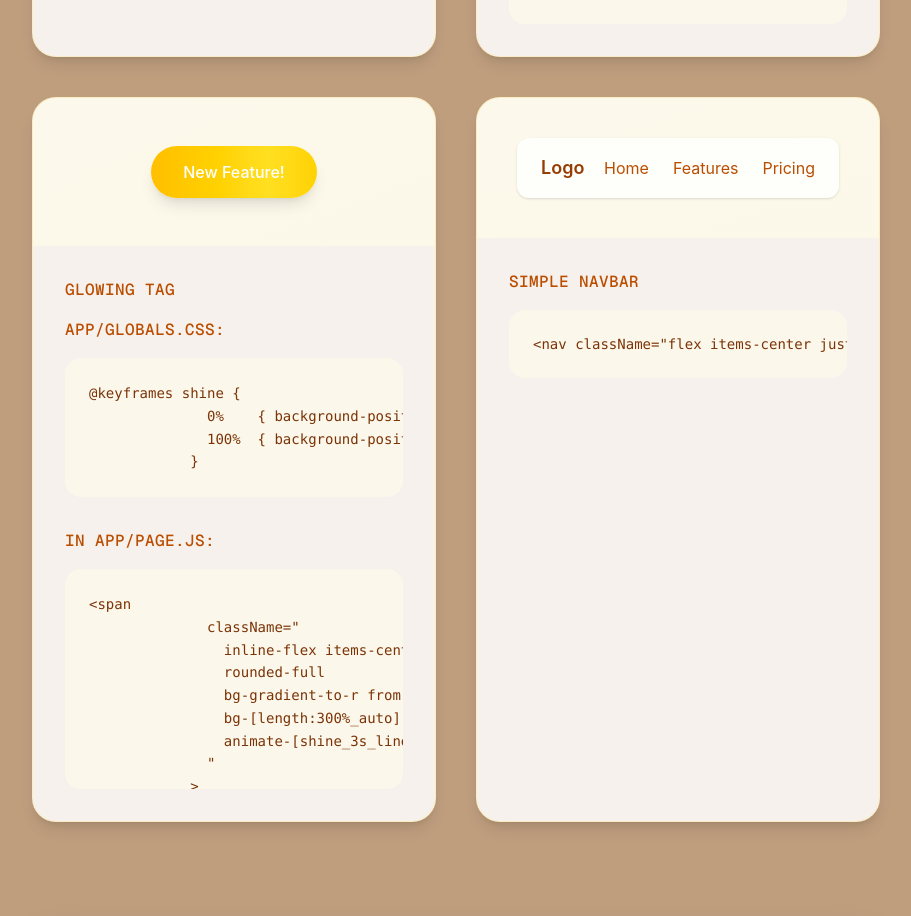
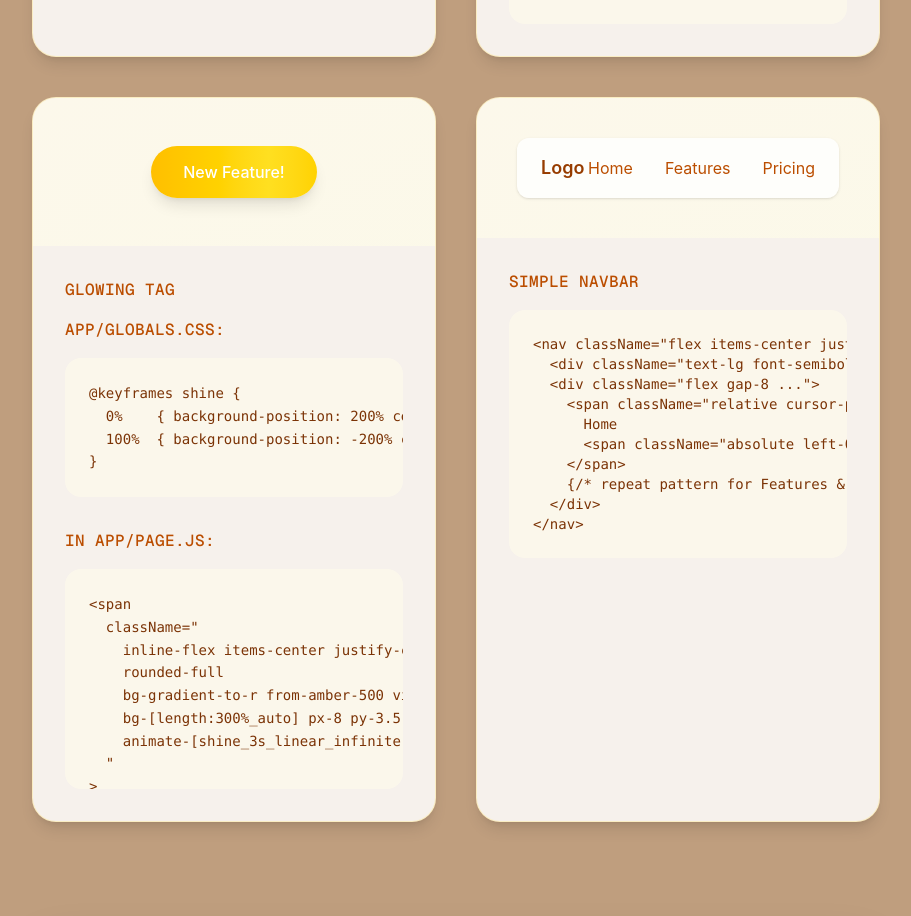
Before and after one commit to JDParay/paray-webapp-demo, a Next.js app: page / in a window 1280 px wide. Shown: the part 1840-2756 px from the top of the page, without its empty margins (184-1095 px from the left). Built offline with nearby package versions, Linux system fonts and the light colour scheme.

Commit message:
Update page.js (13)

```diff
--- a/app/page.js
+++ b/app/page.js
@@ -156,7 +156,8 @@ export default function Home() {
                       {`@keyframes shine {
   0%    { background-position: 200% center; }
   100%  { background-position: -200% center; }
-            }`}</code>
+}`}
+                    </code>
                   </pre>
                 </div>
 
@@ -176,31 +177,54 @@ export default function Home() {
   "
 >
   New Feature!
-            </span>`}</code>
+</span>`}
+                    </code>
                   </pre>
                 </div>
               </div>
             </div>
 
-            {/* New Card 4 – Responsive Navbar Snippet */}
+            {/* Updated Card 4 – Simple Navbar with hover effect */}
             <div className="group overflow-hidden rounded-3xl border border-amber-200/40 bg-white/85 shadow-lg transition-all hover:shadow-2xl dark:border-amber-800/30 dark:bg-zinc-900/65">
               <div className="bg-gradient-to-br from-amber-50/70 to-yellow-50/70 p-10 dark:from-amber-950/30 dark:to-yellow-950/30">
-                <div className="flex items-center justify-between rounded-xl bg-white/80 px-6 py-4 shadow-sm dark:bg-zinc-900/80">
+                <nav className="flex items-center justify-between rounded-xl bg-white/80 px-6 py-4 shadow-sm dark:bg-zinc-900/80">
                   <div className="text-lg font-semibold text-amber-800 dark:text-amber-200">Logo</div>
-                  <div className="flex gap-6 text-amber-700 dark:text-amber-300">
-                    <span>Home</span>
-                    <span>Features</span>
-                    <span>Pricing</span>
+
+                  <div className="flex gap-8 text-amber-700 dark:text-amber-300">
+                    <span className="relative cursor-pointer transition-colors duration-200 hover:text-amber-500 group/link">
+                      Home
+                      <span className="absolute left-0 -bottom-1 h-0.5 w-0 bg-amber-500 transition-all duration-300 ease-out group-hover/link:w-full"></span>
+                    </span>
+
+                    <span className="relative cursor-pointer transition-colors duration-200 hover:text-amber-500 group/link">
+                      Features
+                      <span className="absolute left-0 -bottom-1 h-0.5 w-0 bg-amber-500 transition-all duration-300 ease-out group-hover/link:w-full"></span>
+                    </span>
+
+                    <span className="relative cursor-pointer transition-colors duration-200 hover:text-amber-500 group/link">
+                      Pricing
+                      <span className="absolute left-0 -bottom-1 h-0.5 w-0 bg-amber-500 transition-all duration-300 ease-out group-hover/link:w-full"></span>
+                    </span>
                   </div>
+                </nav>
               </div>
-              </div>
+
               <div className="p-8">
                 <h3 className="mb-4 font-mono text-base font-medium uppercase tracking-wide text-amber-700 dark:text-amber-300">
                   Simple Navbar
                 </h3>
                 <pre className="overflow-x-auto rounded-2xl bg-amber-50/60 p-6 text-sm dark:bg-amber-950/40">
                   <code className="text-amber-900 dark:text-amber-200">
-                    {`<nav className="flex items-center justify-between rounded-xl bg-white/80 px-6 py-4 shadow-sm dark:bg-zinc-900/80"> ... `}
+                    {`<nav className="flex items-center justify-between rounded-xl bg-white/80 px-6 py-4 shadow-sm dark:bg-zinc-900/80">
+  <div className="text-lg font-semibold ...">Logo</div>
+  <div className="flex gap-8 ...">
+    <span className="relative cursor-pointer ... hover:text-amber-500 group/link">
+      Home
+      <span className="absolute left-0 -bottom-1 h-0.5 w-0 bg-amber-500 ... group-hover/link:w-full"></span>
+    </span>
+    {/* repeat pattern for Features & Pricing */}
+  </div>
+</nav>`}
                   </code>
                 </pre>
               </div>
```
Lines whose indentation alone changed are shown as unchanged.
